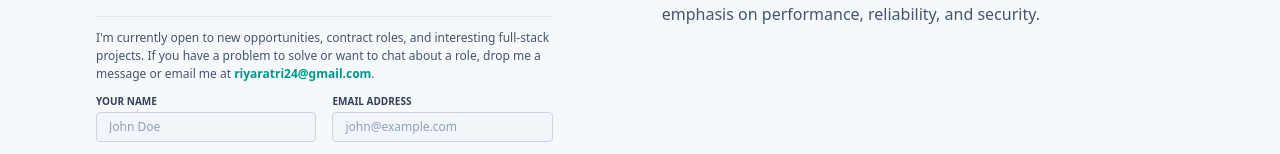
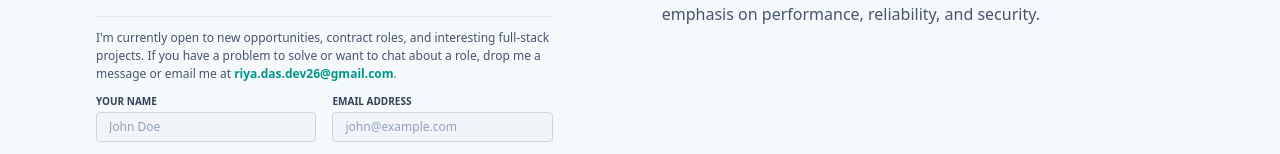
Before and after one commit to riya1689/Riya-Das-Full-stack-Developer, a Next.js app: page / in a window 1280 px wide. Shown: the part 555-709 px from the top of the page. Built offline with nearby package versions, Linux system fonts and the light colour scheme.

Commit message:
feat(contact): add new email address

```diff
--- a/src/components/Contact.tsx
+++ b/src/components/Contact.tsx
@@ -21,7 +21,7 @@ export function Contact({ isSidebar = false }: { isSidebar?: boolean }) {
 
     try {
       // Connects to Formspree endpoint (submissions go to registered email automatically)
-      const response = await fetch("https://formspree.io/f/xojzjkdn", {
+      const response = await fetch("https://formspree.io/f/mgojekzv", {
         method: "POST",
         headers: {
           "Accept": "application/json",
@@ -53,8 +53,8 @@ export function Contact({ isSidebar = false }: { isSidebar?: boolean }) {
       <div className="space-y-3 text-slate-600 dark:text-slate-400 text-xs">
         <p className="leading-normal">
           I'm currently open to new opportunities, contract roles, and interesting full-stack projects. If you have a problem to solve or want to chat about a role, drop me a message or email me at{" "}
-          <a href="mailto:riyaratri24@gmail.com" className="text-teal-600 dark:text-teal-400 font-semibold transition-colors">
-            riyaratri24@gmail.com
+          <a href="mailto:riya.das.dev26@gmail.com" className="text-teal-600 dark:text-teal-400 font-semibold transition-colors">
+            riya.das.dev26@gmail.com
           </a>.
         </p>
 
@@ -151,8 +151,8 @@ export function Contact({ isSidebar = false }: { isSidebar?: boolean }) {
         <p className="text-slate-600 dark:text-slate-400 text-sm leading-relaxed">
           I'm currently open to new opportunities, contract roles, and interesting full-stack projects.
           If you have a problem to solve or want to chat about a role, drop me a message or email me at{" "}
-          <a href="mailto:riyaratri24@gmail.com" className="text-teal-600 dark:text-teal-400 font-semibold transition-colors">
-            riyaratri24@gmail.com
+          <a href="mailto:riya.das.dev26@gmail.com" className="text-teal-600 dark:text-teal-400 font-semibold transition-colors">
+            riya.das.dev26@gmail.com
           </a>.
         </p>
 
```
